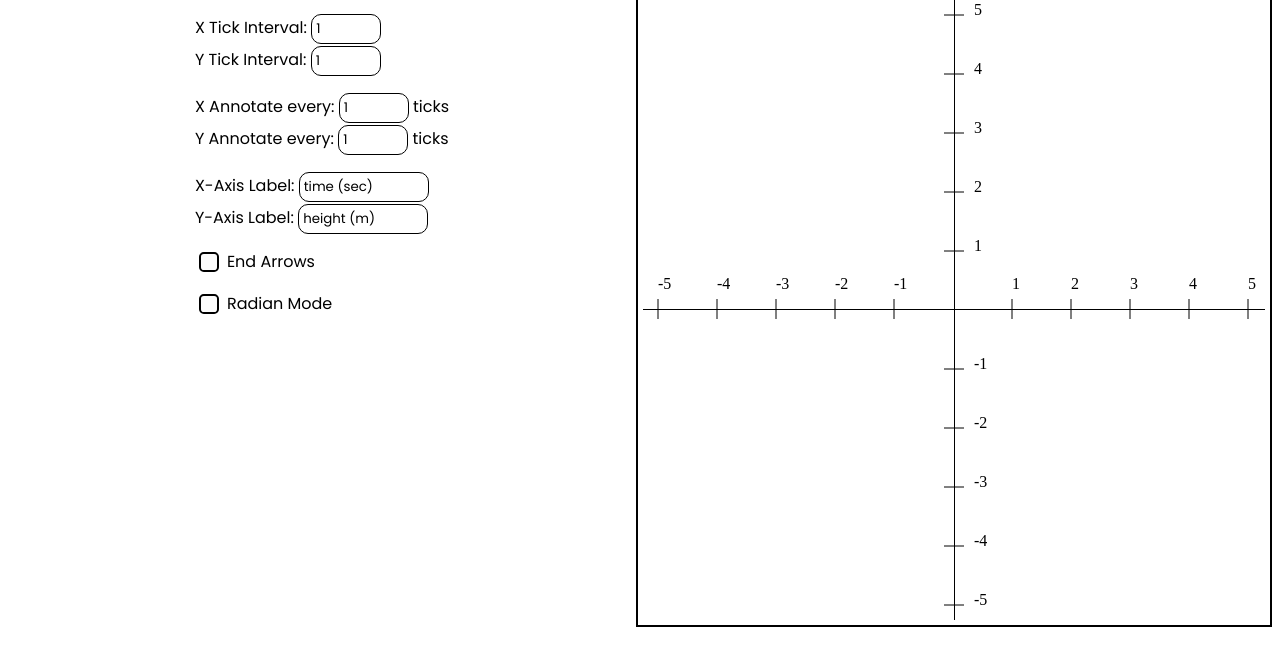
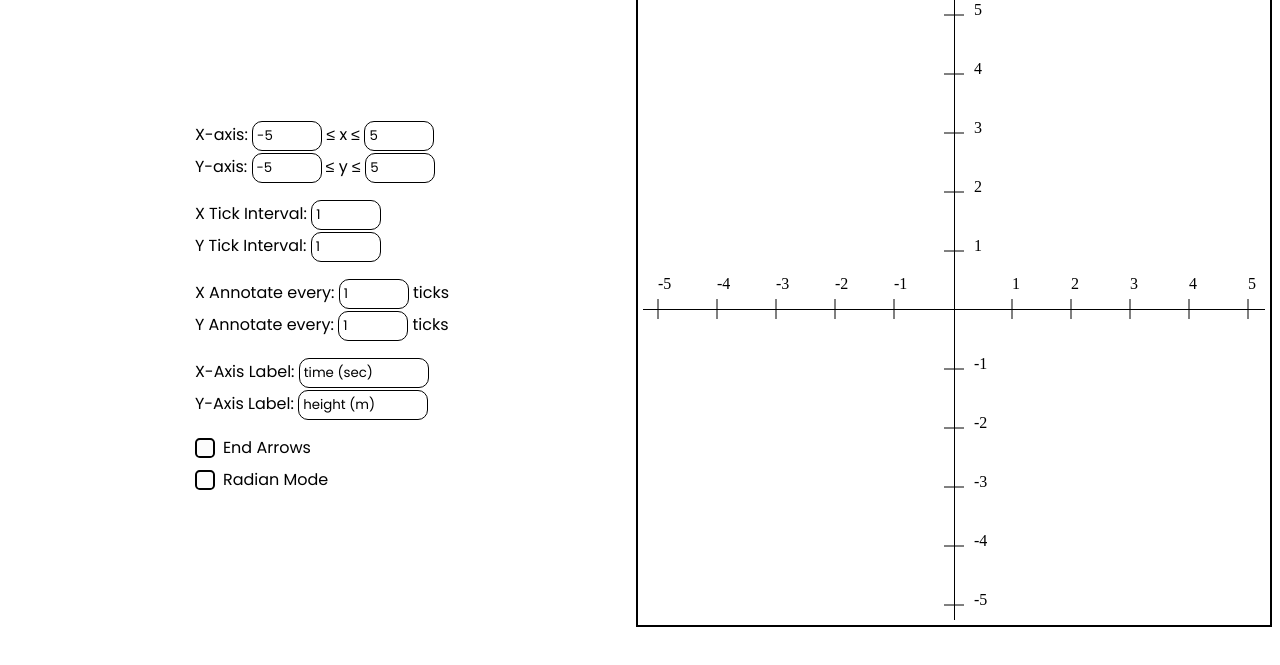
Before and after one commit to devsai9/AOOD-GraphPrinter-2025, a plain HTML site: page index.html in a window 1280 px wide. Shown: the part 115-780 px from the top of the page. Drawn offline with Linux system fonts and the light colour scheme.

Commit message:
Work done via CodeHS
More minor styling tweaks

```diff
--- a/index.html
+++ b/index.html
@@ -64,12 +64,14 @@
                     </span>
                 </div>
                 <div>
+                    <div>
                         <input type="checkbox" id="arrowCheckbox">
                         <label for="arrowCheckbox" class="checkboxLabel">End Arrows</label>
                     </div>
                     <div>
                         <input type="checkbox" id="radianCheckbox">
                         <label for="radianCheckbox" class="checkboxLabel">Radian Mode</label>
+                    </div>
                 </div>
             </div>
         </div>
--- a/styles.css
+++ b/styles.css
@@ -46,7 +46,7 @@ main {
     height: 100%;
     display: flex;
     flex-direction: column;
-    /*justify-content: center;*/
+    justify-content: center;
     gap: 15px;
 }
 
@@ -78,6 +78,7 @@ input[type="checkbox"] {
     width: 20px;
     height: 20px;
     /*margin: 4px;*/
+    margin-left: 0px;
     padding: 0;
     border: 2px solid var(--checkbox-border-color);
     border-radius: 0.3rem;
@@ -99,6 +100,7 @@ div:has(> input[type="checkbox"]):has(> .checkboxLabel) {
     display: flex;
     align-items: center;
     gap: 5px;
+    margin-bottom: 5px;
 }
 
 @media (hover: hover) {
```
Lines whose indentation alone changed are shown as unchanged.
